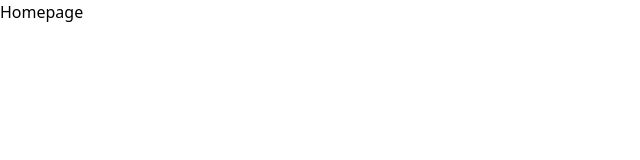
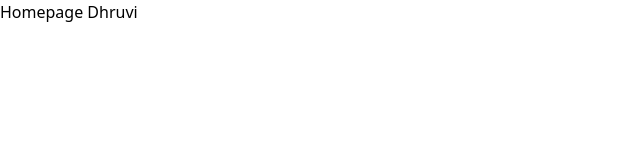
Before and after one commit to dhruvipatel03/trainer-recommendation-system, a React (Vite) app in the folder frontend/: page / in a window 1280 px wide. Shown: the top 160 px of the page, without its empty margins (0-640 px from the left). Built offline with nearby package versions, Linux system fonts and the light colour scheme; the HTML template or start-up script is replaced by a standard one.

Commit message:
homepage

```diff
--- a/frontend/src/pages/home.jsx
+++ b/frontend/src/pages/home.jsx
@@ -3,7 +3,7 @@ import React from 'react'
 const Home = () => {
   return (
     <div>
-      Homepage
+      Homepage Dhruvi
     </div>
   )
 }
```
